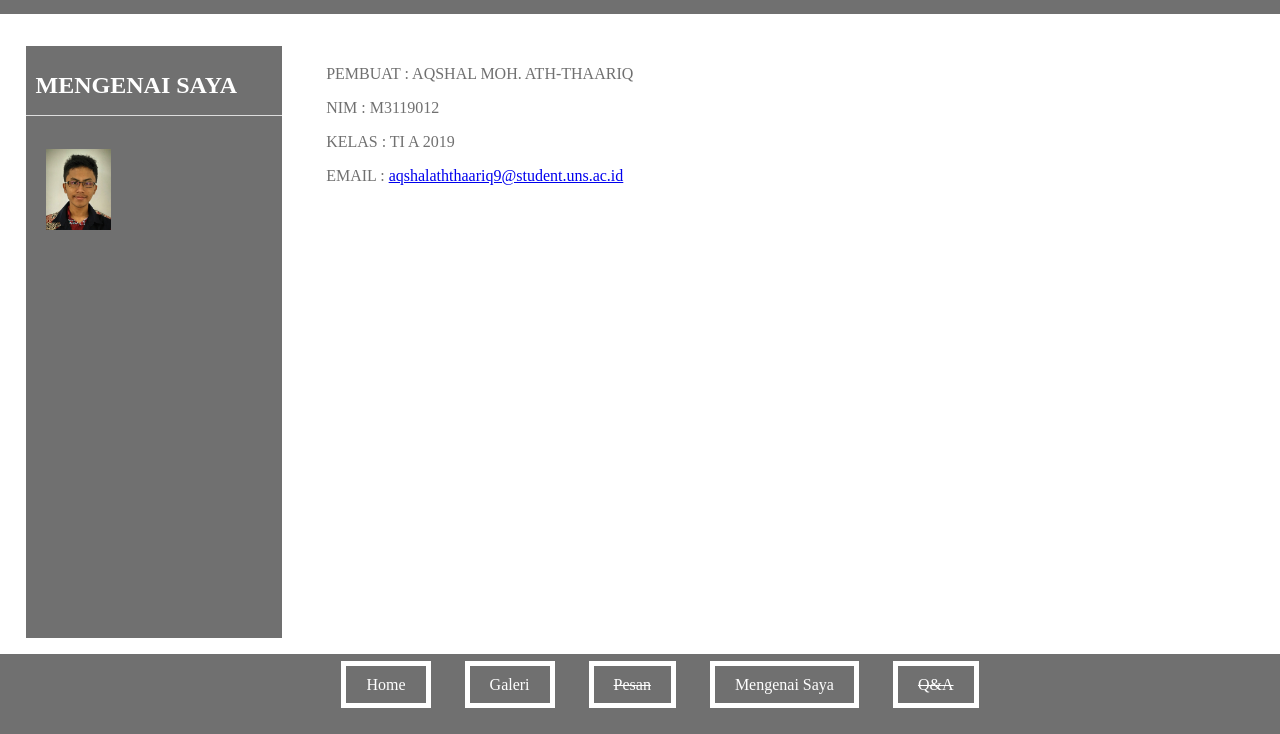
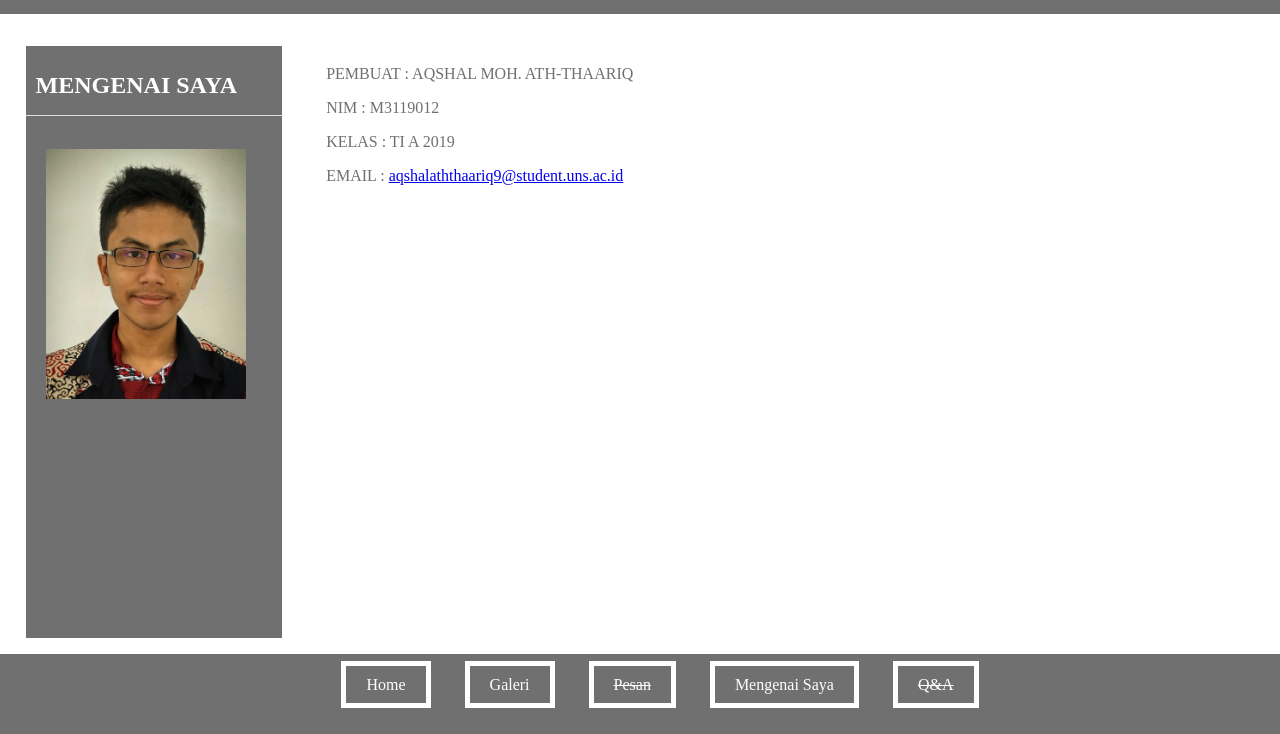
Before and after one commit to Ariqira/ariqira, a plain HTML site: page kontak.html in a window 1280 px wide. Shown: the part 66-800 px from the top of the page. Drawn offline with Linux system fonts and the light colour scheme.

Commit message:
Update kontak.html

```diff
--- a/kontak.html
+++ b/kontak.html
@@ -38,7 +38,7 @@
 			<div class="genre">
 				<ul>
 					<li>
-						<img src="saya.jpg" width="65px">
+						<img src="saya.jpg" width="200px">
 					</li>
 				</ul>
 			</div>
```
